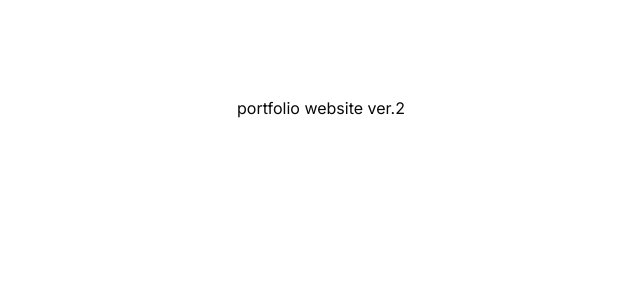
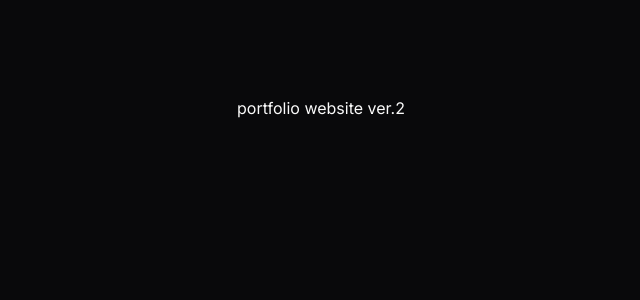
Before and after one commit to MarinaYano/portfolio-v2, a Next.js app: page / in a window 1280 px wide. Shown: the top 300 px of the page, without its empty margins (319-959 px from the left). Built offline with nearby package versions, Linux system fonts and the light colour scheme.

Commit message:
add: setup screen mode

```diff
--- a/app/layout.tsx
+++ b/app/layout.tsx
@@ -1,6 +1,7 @@
 import type { Metadata } from "next";
 import { Inter } from "next/font/google";
 import "./globals.css";
+import { ThemeProvider } from "./provider";
 
 const inter = Inter({ subsets: ["latin"] });
 
@@ -16,7 +17,16 @@
 }>) {
   return (
     <html lang="en">
-      <body className={inter.className}>{children}</body>
+      <body className={inter.className}>
+        <ThemeProvider
+          attribute="class"
+          defaultTheme="dark"
+          enableSystem
+          disableTransitionOnChange
+        >
+          {children}
+        </ThemeProvider>
+      </body>
     </html>
   );
 }
--- /dev/null
+++ b/app/provider.tsx
@@ -0,0 +1,9 @@
+"use client"
+
+import * as React from "react"
+import { ThemeProvider as NextThemesProvider } from "next-themes"
+import { type ThemeProviderProps } from "next-themes/dist/types"
+
+export function ThemeProvider({ children, ...props }: ThemeProviderProps) {
+  return <NextThemesProvider {...props}>{children}</NextThemesProvider>
+}
```
